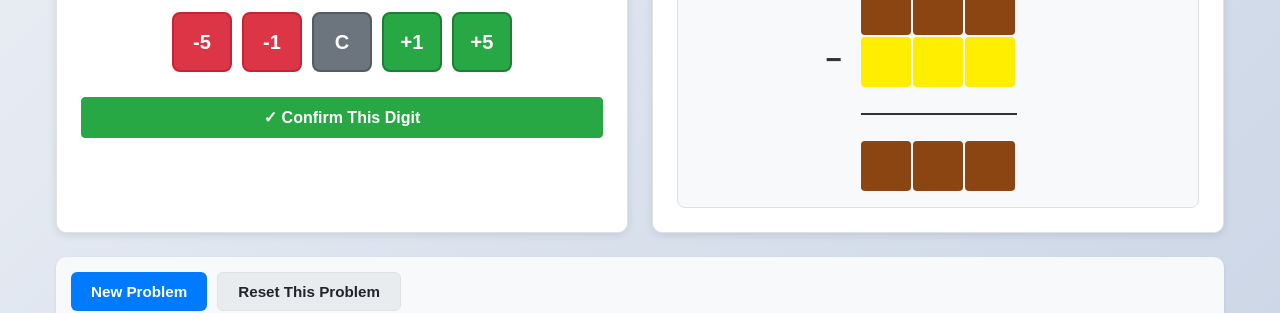
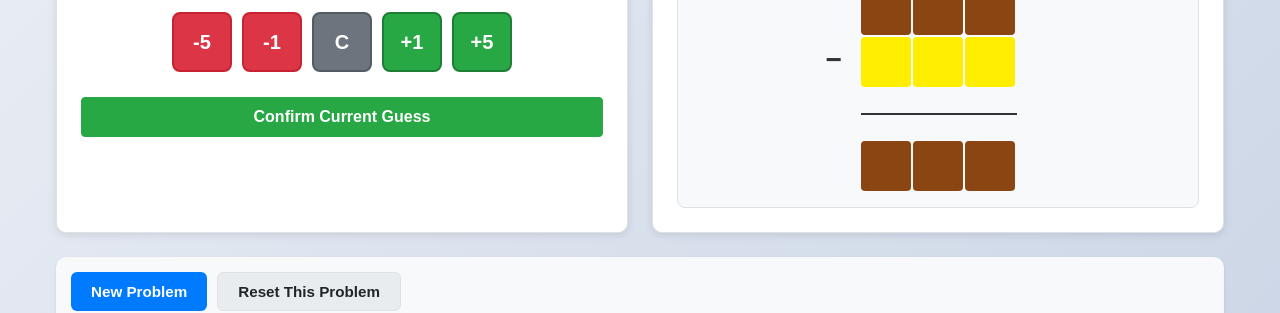
Before and after one commit to ZBZFirst/Math, a Jekyll site: the page built from division.md, in a window 1280 px wide and 900 px high, scrolled down 675 px. Shown: the part 152-465 px from the top of the window. Built offline with Jekyll 4.4.1, drawn with Linux system fonts in a browser that asks for light colours.

Commit message:
Update division.html

```diff
--- a/_layouts/division.html
+++ b/_layouts/division.html
@@ -47,7 +47,7 @@
                             <button class="grid-btn increment one">+1</button>
                             <button class="grid-btn increment five">+5</button>
                         </div>
-                        <button id="commitGuessBtn" class="commit-btn">✓ Confirm This Digit</button>
+                        <button id="commitGuessBtn" class="commit-btn">Confirm Current Guess</button>
                     </div>
                 </div>
 
```
